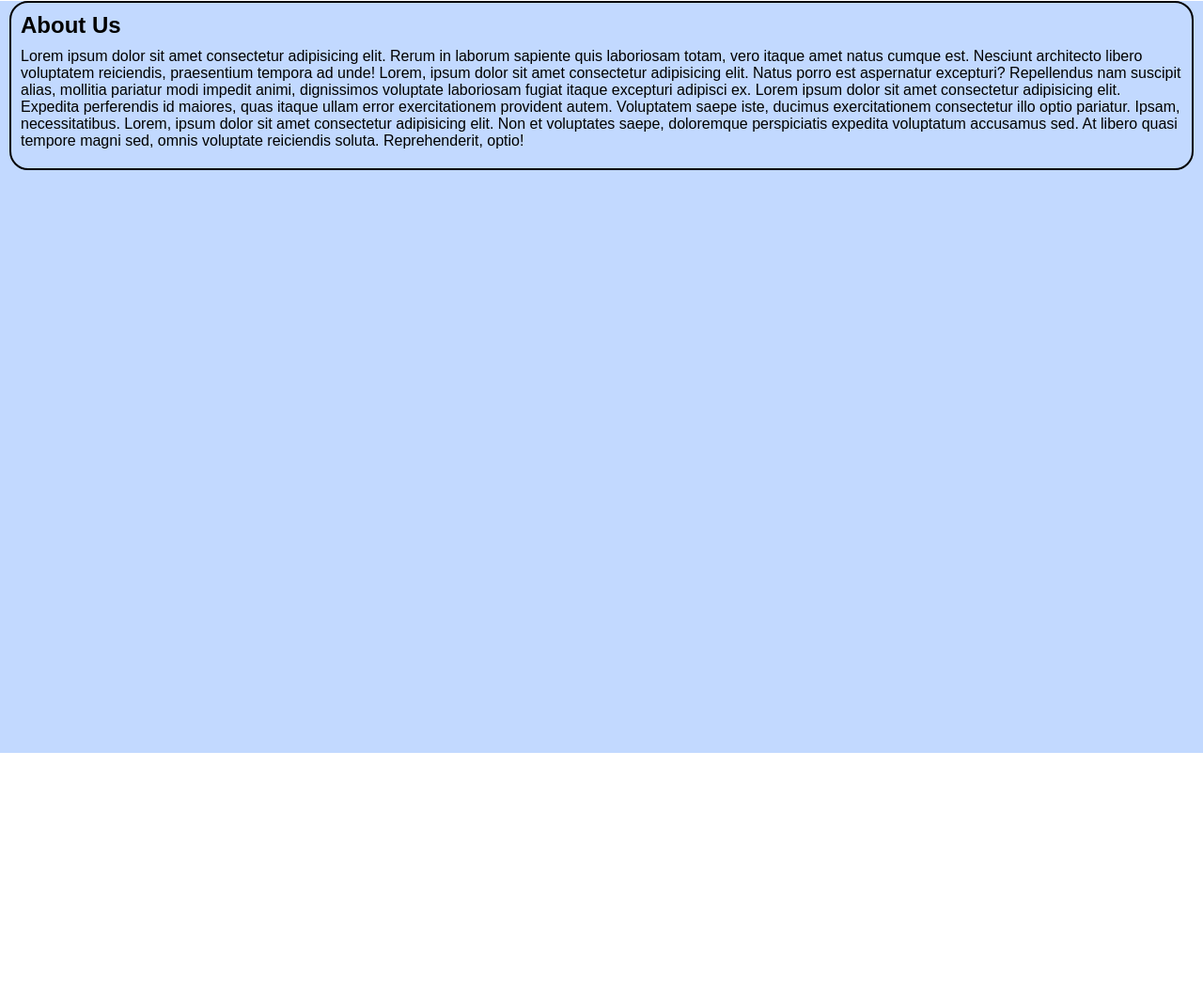
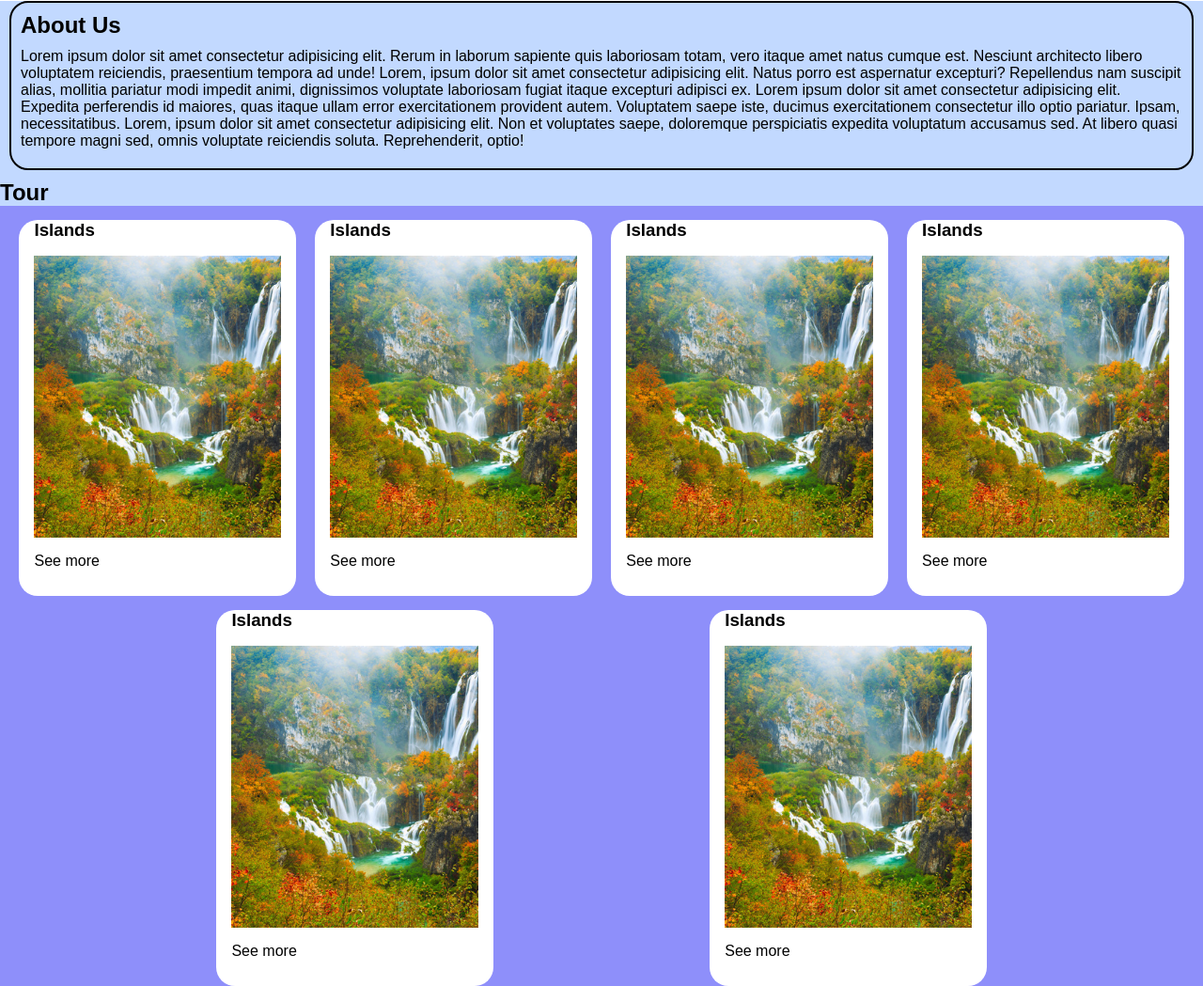
Before and after one commit to Bhoomi-18/Project-CodSoft, a plain HTML site: page index.html in a window 1280 px wide. Shown: the part 529-1578 px from the top of the page at 94% size. Before the commit the page ends 1330 px from the top, so only its background shows below. Drawn offline with Linux system fonts and the light colour scheme.

Commit message:
New column added

```diff
--- a/index.html
+++ b/index.html
@@ -35,7 +35,52 @@
         </div>
 
         <div class="tour">
+            <h2>Tour</h2>
+            <div class="places">
+                <div class="box">
+                    <div class="boxx">
+                        <h3>Islands</h3>
+                        <div class="tour-img" style="background-image: url(travel6.jpeg);"></div>
+                        <p>See more</p>
+                    </div>
+                </div>
+                <div class="box">
+                    <div class="boxx">
+                        <h3>Islands</h3>
+                        <div class="tour-img" style="background-image: url(travel6.jpeg);"></div>
+                        <p>See more</p>
+                    </div>
+                </div>
+                <div class="box">
+                    <div class="boxx">
+                        <h3>Islands</h3>
+                        <div class="tour-img" style="background-image: url(travel6.jpeg);"></div>
+                        <p>See more</p>
+                    </div>
+                </div>
+                <div class="box">
+                    <div class="boxx">
+                        <h3>Islands</h3>
+                        <div class="tour-img" style="background-image: url(travel6.jpeg);"></div>
+                        <p>See more</p>
+                    </div>
+                </div>
+                <div class="box">
+                    <div class="boxx">
+                        <h3>Islands</h3>
+                        <div class="tour-img" style="background-image: url(travel6.jpeg);"></div>
+                        <p>See more</p>
+                    </div>
+                </div>
+                <div class="box">
+                    <div class="boxx">
+                        <h3>Islands</h3>
+                        <div class="tour-img" style="background-image: url(travel6.jpeg);"></div>
+                        <p>See more</p>
+                    </div>
+                </div>
 
+            </div>
         </div>
     </div>
 </body>
--- a/style.css
+++ b/style.css
@@ -63,8 +63,33 @@
     padding-bottom: 10px;
 }
 
+.places{
+    display: flex;
+    flex-wrap: wrap;
+    justify-content: space-evenly;
+    background-color: #8e8ffa;
+}
 
+.box{
+    height: 400px;
+    width: 23%;
+    background-color: white;
+    padding: 20px 0ps 15px;
+    margin-top: 15px;
+    border-radius: 20px;
+}
 
+.tour-img{
+    height: 300px;
+    background-size: cover;
+    margin-top: 1rem;
+    margin-bottom: 1rem;
+}
+
+.boxx{
+    margin-left: 1rem;
+    margin-right: 1rem;
+}
     /* background-color: #7752FE;
 
     background-color: #8E8FFA;
```
